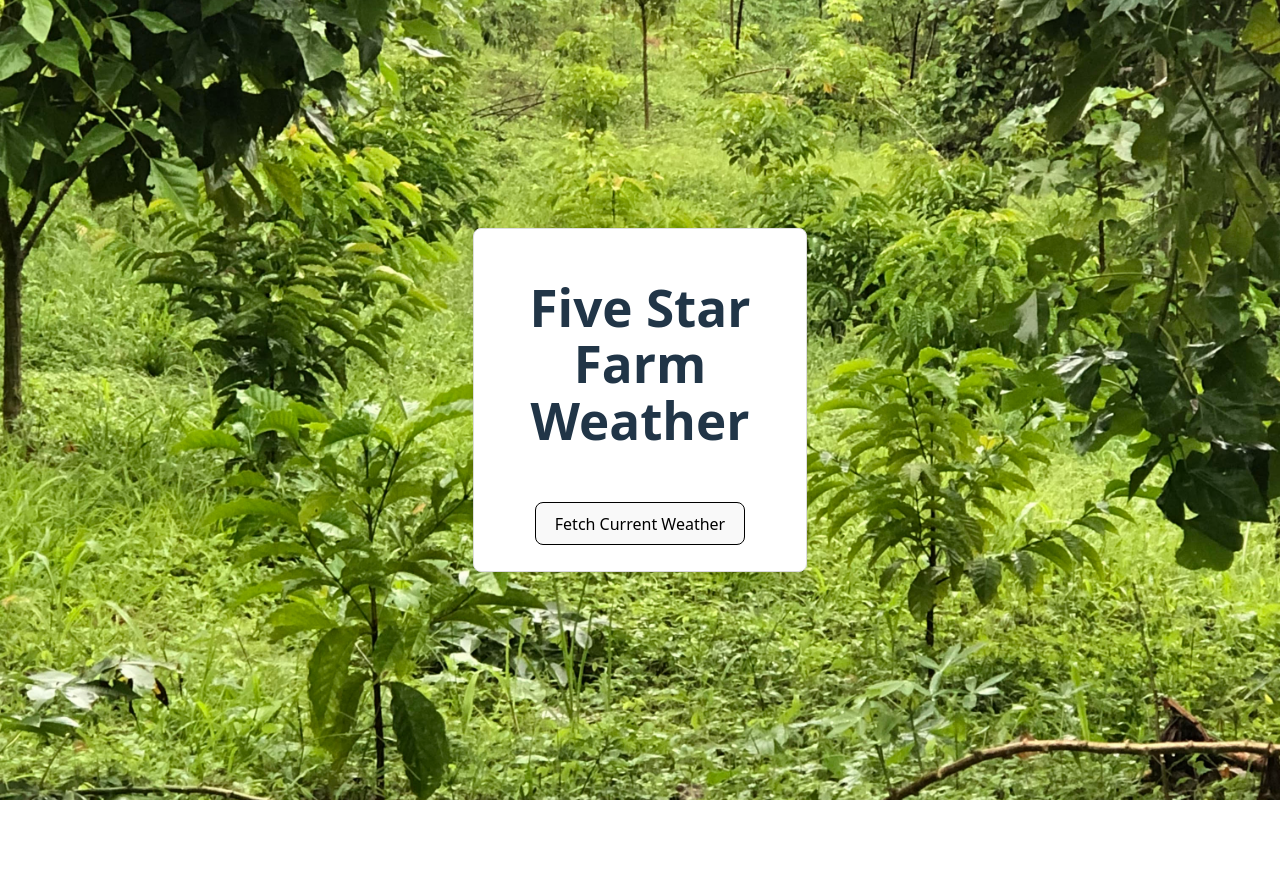
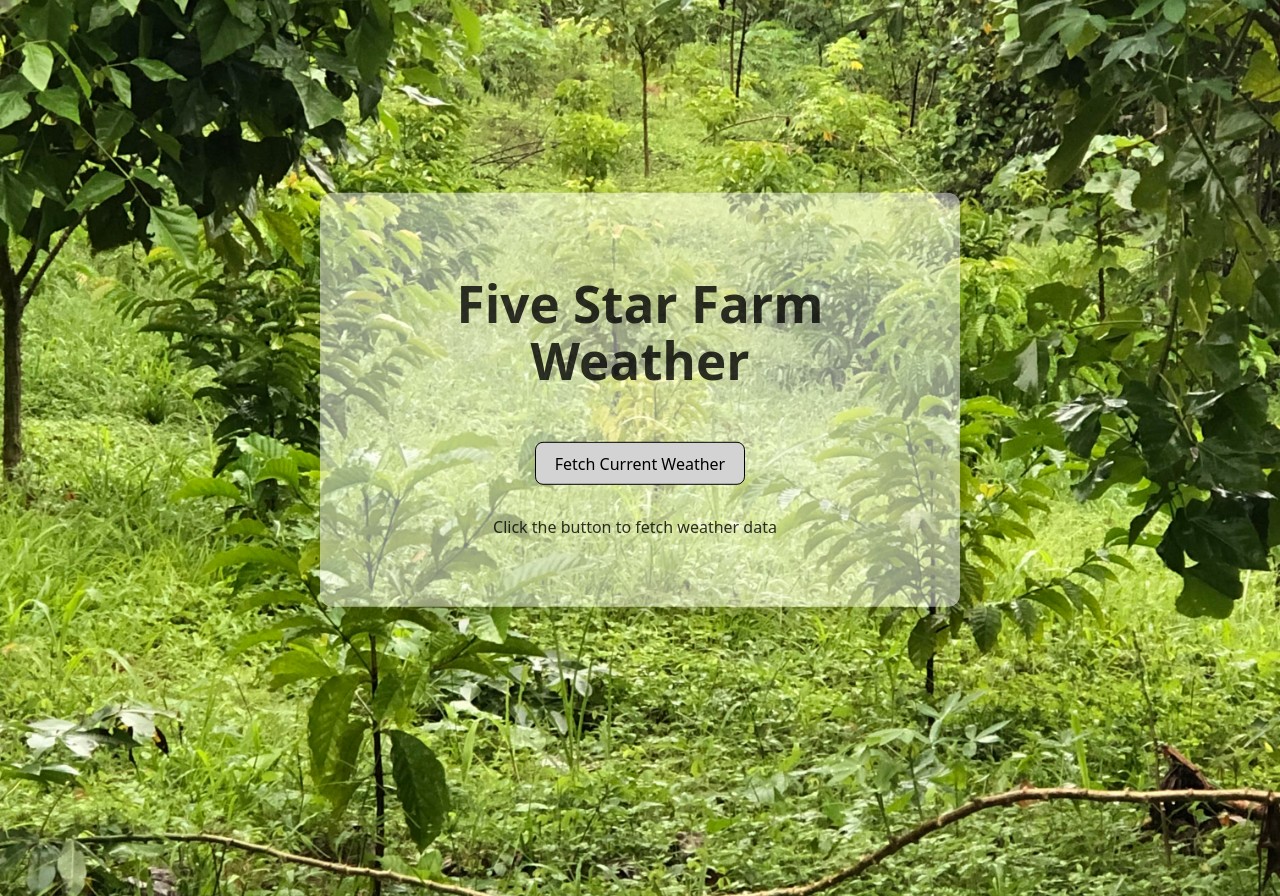
Before and after one commit to tgroves83/WeatherDashboard, a React (Vite) app in the folder Dashboard/: page / in a window 1280 px wide. Before the commit the page ends 800 px from the top, so only its background shows below. Built offline with nearby package versions, Linux system fonts and the light colour scheme; no server answers.

Commit message:
save after weatherData usestate change & IconChanger component add

```diff
--- /dev/null
+++ b/Dashboard/src/components/IconChanger.tsx
@@ -0,0 +1,50 @@
+import React from "react";
+import {
+    BsFillSunFill,
+    BsCloudyFill,
+    BsFillCloudRainFill,
+    BsCloudFogFill } from "react-icons/bs";
+import { TiWeatherPartlySunny } from "react-icons/ti";
+
+
+interface IconChangerProps {
+    weather: string;
+}
+
+export default function IconChanger({weather}:IconChangerProps) {
+    let iconElement: React.ReactNode;
+    let iconColour: string;
+
+    switch(weather) {
+        case "Rain":
+            iconElement = <BsFillCloudRainFill/>;
+            iconColour="#272829";
+            break;
+
+        case "Clear":
+            iconElement = <BsFillSunFill/>;
+            iconColour="#FFC436";
+            break;
+
+        case "Clouds":
+            iconElement = <BsCloudyFill/>;
+            iconColour="#102C57";
+            break;
+
+        case "Mist":
+            iconElement = <BsCloudFogFill/>;
+            iconColour="#279EFF";
+            break;
+
+        default:
+            iconElement = <TiWeatherPartlySunny/>;
+            iconColour="#702869";
+
+    }
+    return (
+        <span className="icon" style={{color: iconColour}}>
+            {iconElement}
+        </span>
+    )
+
+}
--- a/Dashboard/src/components/WeatherDashboard.tsx
+++ b/Dashboard/src/components/WeatherDashboard.tsx
@@ -1,22 +1,10 @@
 import React, { useState } from 'react';
-import mockWeatherData from '../data/mockWeatherData'; //take out this
 import { MainWrapper } from './weather.module.ts';
 import { WiHumidity } from "react-icons/wi";
 import { FiWind } from "react-icons/fi";
-import { BsFillSunFill, BsCloudyFill, BsFillCloudRainFill, BsCloudFogFill } from "react-icons/bs";
-import { RiLoaderFill } from "react-icons/ri";
-import { TiWeatherPartlySunny } from "react-icons/ti";
 import axios from "axios";
-import Card  from './Card.tsx';
-
-type Forecast = {
-    date: string;
-
-    //get rid of these after fetching portion is done
-    temperatureC: number;
-    temperatureF: number;
-    summary: string;
-};
+import IconChanger from "./IconChanger.tsx";
+//import Card  from './Card.tsx';
 
 interface WeatherDataProps {
     main: {
@@ -32,84 +20,79 @@ interface WeatherDataProps {
 };
 
 const WeatherDashboard: React.FC = () => {
-    const [forecast, setForecast] = React.useState<Forecast | null>(null);
-    const [statusMessage, setStatusMessage] = useState(null);
     const [weatherData, setWeatherData] = useState<WeatherDataProps | null>(null);
-
-    //const api_key = "928fe72d86f08c9e670ed1f0ae5ed6e7";
-    //const api_Endpoint = "https://api.openweathermap.org/data/2.5/";
-
-    const fetchCurrentWeather = async () => {
-        let url = `https://api.openweathermap.org/data/2.5/weather?lat=9.313215&lon=-79.792150&appid=928fe72d86f08c9e670ed1f0ae5ed6e7&units=metric`;
-        const response = await axios.get(url);
-        return response.data;
-    }
+    const [isLoading, setIsLoading] = useState(false);
+    const [statusMessage, setStatusMessage] = useState<string | null>(null);
 
 
-    React.useEffect(()=> {
-        Promise.all([fetchCurrentWeather()]).then(
-            ([currentWeather]) => {
-                console.log(currentWeather)
-                setWeatherData(currentWeather);
+
+    const handleClick = async () => {
+        setStatusMessage("Fetching most recent data...");
+        setIsLoading(true);
+        try {
+            const url = `https://api.openweathermap.org/data/2.5/weather?lat=9.313215&lon=-79.792150&appid=928fe72d86f08c9e670ed1f0ae5ed6e7&units=metric`;
+            const response = await axios.get(url);
+            setWeatherData(response.data);
+            setStatusMessage(null);
+        } catch (error) {
+            console.error('Error fetching weather data:', error);
+            setStatusMessage("Error fetching weather data");
+        } finally {
+            setIsLoading(false);
         }
-        )
-    }, []);
-
-    const handleClick = () => {
-        setStatusMessage("Fetching most recent data...");
-        setTimeout(() => {
-            const randomItem = mockWeatherData[Math.floor(Math.random() * mockWeatherData.length)];
-            setForecast(randomItem);
-            setStatusMessage(null);
-        }, 1000);
     };
 
     return (
-        <Card>
+        <MainWrapper>
             <div className="container">
                 <h1>Five Star Farm Weather</h1>
                 <div className="getArea">
 
                     <div className="getButton">
-                        <button onClick={handleClick}>Fetch Current Weather</button>
+                        <button onClick={handleClick} disabled={isLoading}>
+                            {isLoading ? 'Fetching...' : 'Fetch Current Weather'}
+                        </button>
                         {statusMessage && <p><strong>{statusMessage}</strong></p>}
                     </div>
                 </div>
-                {forecast && (
+
+                <div className="weatherArea">
+                    {isLoading ? (
+                        <p>Loading weather data...</p>
+                        ) : weatherData ? (
                             <>
-                        <div className="weatherArea">
                                 <div className="icon">
-                                Icon
+                                    <IconChanger weather={weatherData.weather[0].main}/>
                                 </div>
                                 <div>
-                                <p><strong>Temperature:</strong> {forecast.temperatureC}°C / {forecast.temperatureF}°F</p>
-                                <p><strong>Summary:</strong> {forecast.summary}</p>
+                                    <p><strong>Temperature:</strong> {weatherData.main.temp}°C </p>
+                                    <p><strong>Summary:</strong> {weatherData.weather[0].main}</p>
                                 </div>
 
-                        </div>
+
                                 <div className="bottomInfoArea">
                                     <div className="humidityLevel">
                                         <WiHumidity className="windIcon"/>
                                         <div className="humidIcon">
-                                    <h2>60%</h2>
+                                            <h2>{weatherData.main.humidity}%</h2>
                                             <p>Humidity</p>
                                         </div>
                                     </div>
                                     <div className="wind">
                                         <FiWind className="windIcon"/>
                                         <div className="humidIcon">
-                                    <h2>2.35km/h</h2>
+                                            <h2>{weatherData.wind.speed} km/h</h2>
                                             <p>Wind Speed</p>
                                         </div>
                                     </div>
                                 </div>
-                        <div >
-                            <p><strong>Date: </strong>{forecast.date}</p>
-                        </div>
                             </>
+                        ) : (
+                            <p>Click the button to fetch weather data</p>
                         )}
                 </div>
-        </Card>
+            </div>
+        </MainWrapper>
     );
 }
 
--- a/Dashboard/src/index.css
+++ b/Dashboard/src/index.css
@@ -15,7 +15,7 @@
 
 .dashboard-container {
   padding: 1rem;
-  colour: #ffffff;
+  color: #ffffff;
 }
 
 .forecast-card {
@@ -38,7 +38,7 @@ body {
   place-items: center;
   min-width: 320px;
   min-height: 100vh;
-  background-image: url('/public/coffee farm August 2021.jpg'); /* or .png, .webp, etc. */
+  background-image: url('/coffeeFarmAugust2021.jpg');
   background-size: cover;
   background-repeat: no-repeat;
   background-position: center;
```
Also changed, not shown: Dashboard/public/coffeeFarmAugust2021.jpg (renamed from Dashboard/public/coffee farm August 2021.jpg). Lines whose indentation alone changed are shown as unchanged.
